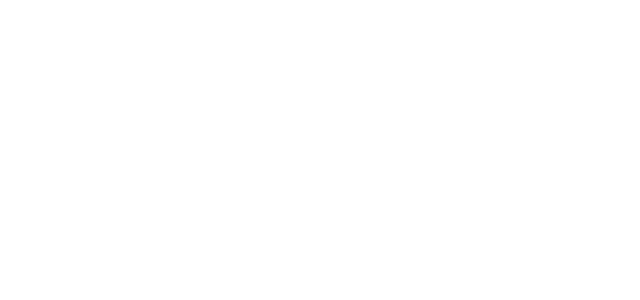
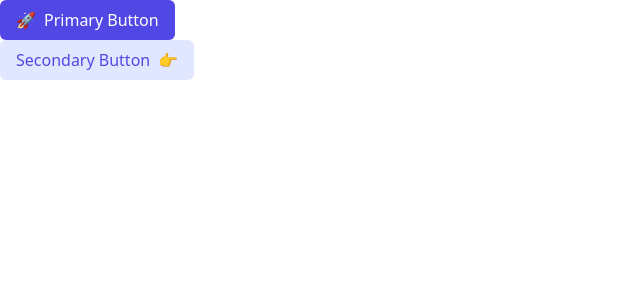
Before and after one commit to venomusblood568/Neuron-front-end, a React (Vite) app: page / in a window 1280 px wide. Shown: the top 300 px of the page, without its empty margins (0-640 px from the left). Built offline with nearby package versions, Linux system fonts and the light colour scheme.

Commit message:
Button issue fixed

```diff
--- a/src/App.tsx
+++ b/src/App.tsx
@@ -1,7 +1,21 @@
+import { Button } from "./Components/button";
+import "./App.css";
 
 function App() {
  return (
    <>
+     <Button
+       variant="primary"
+       text="Primary Button"
+       startIcon={<span>🚀</span>}
+     />
+
+     {/* Secondary Button */}
+     <Button
+       variant="secondary"
+       text="Secondary Button"
+       endIcon={<span>👉</span>}
+     />
    </>
  );
 }
```
